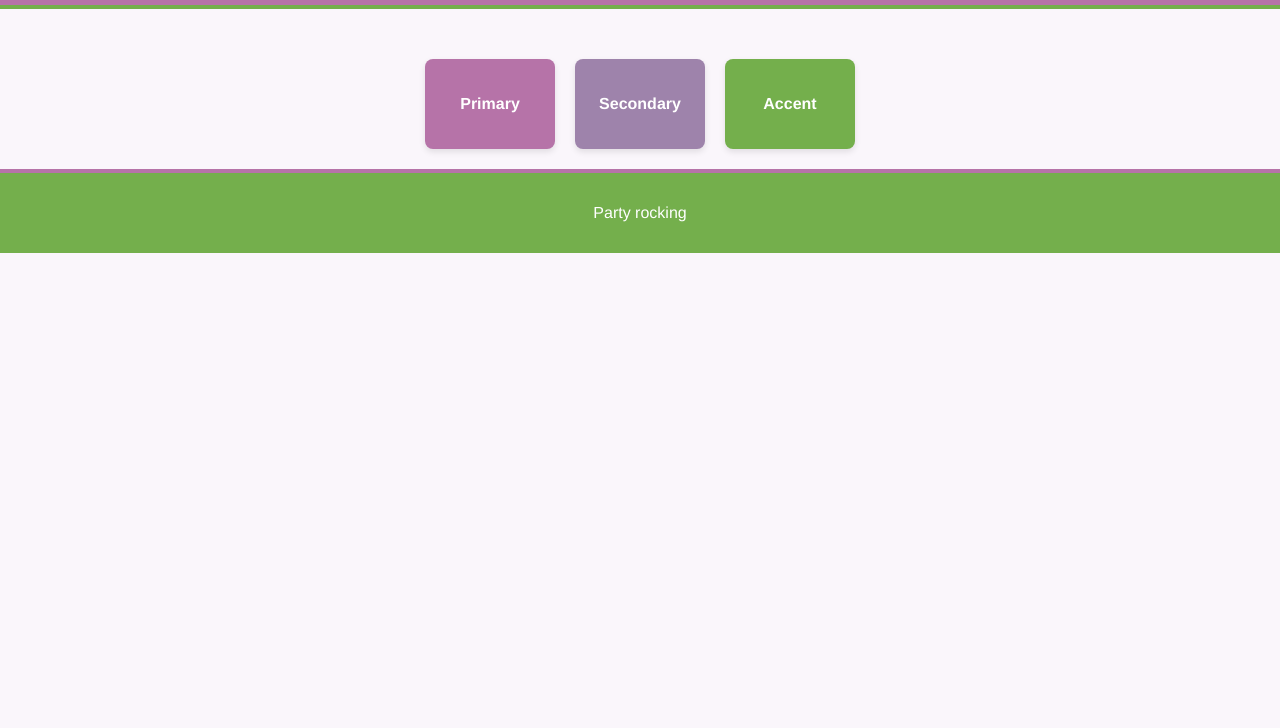
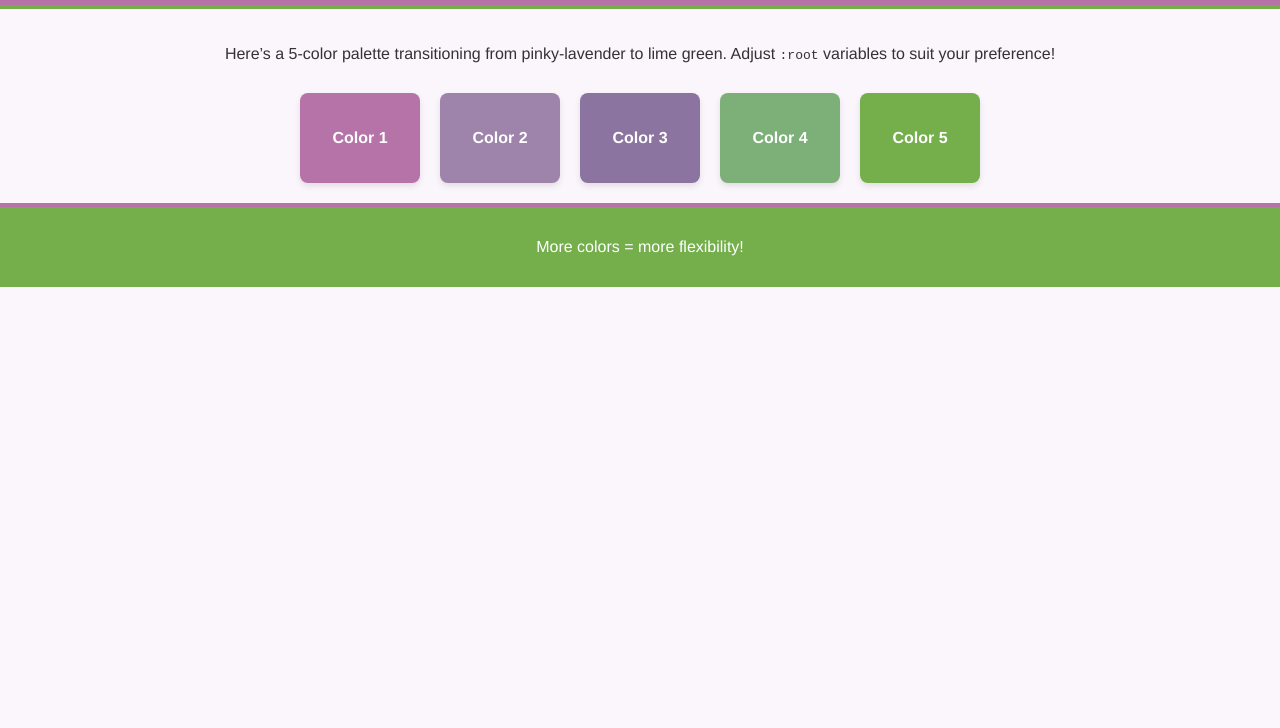
Before and after one commit to damaris-guzman/damarizz.github.io, a plain HTML site: page index.html in a window 1280 px wide. Shown: the part 72-800 px from the top of the page. Drawn offline with Linux system fonts and the light colour scheme.

Commit message:
Update index.html

```diff
--- a/index.html
+++ b/index.html
@@ -2,19 +2,20 @@
 <html lang="en">
 <head>
   <meta charset="UTF-8">
-  <title>Colorss</title>
+  <title>Five-Color Demo</title>
   <style>
     /*
-      1. Define some colors in variables:
-         - A background color with a subtle pastel feel
-         - Primary, secondary, and accent colors moving from pinkish-purple to lime green
+      1. Define 5 custom colors (plus background, text, etc.).
+         We’ll create a gentle progression from pinkish-lavender to lime green.
     */
     :root {
-      --bg-color: #faf6fb;       /* very light, almost white with a purple hint */
-      --primary-color: #b673a8;  /* lavender-pink */
-      --secondary-color: #9e83ab;/* a deeper purple or “bridge” color */
-      --accent-color: #74af4c;   /* soft lime green */
-      --text-color: #333;        /* for contrast on the background */
+      --bg-color: #faf6fb;        /* Light pastel background with a hint of lavender */
+      --color1: #b673a8;         /* Pink-lavender */
+      --color2: #9e83ab;         /* A slightly deeper purple bridging color */
+      --color3: #8c74a1;         /* Another bridging hue, more purple */
+      --color4: #7cb078;         /* A soft green bridging toward lime */
+      --color5: #74af4c;         /* Lime-green tone */
+      --text-color: #333;        /* For contrast on the bg */
       --white: #fff;
     }
 
@@ -27,15 +28,14 @@
       color: var(--text-color);
     }
 
-    /* 3. Header styling */
+    /* 3. Header */
     header {
-      background-color: var(--primary-color);
+      background-color: var(--color1);
       color: var(--white);
       text-align: center;
       padding: 20px;
-      border-bottom: 4px solid var(--accent-color);
+      border-bottom: 4px solid var(--color5);
     }
-
     header h1 {
       margin: 0;
       font-size: 2em;
@@ -44,12 +44,12 @@
     /* 4. Main content area */
     main {
       padding: 20px;
-      max-width: 800px;
+      max-width: 900px;
       margin: 0 auto;
       text-align: center;
     }
 
-    /* 5. Color blocks to demonstrate palette */
+    /* 5. Displaying five color boxes in a row */
     .color-section {
       display: flex;
       flex-wrap: wrap;
@@ -57,9 +57,8 @@
       gap: 20px;
       margin-top: 30px;
     }
-
     .color-box {
-      width: 130px;
+      width: 120px;
       height: 90px;
       display: flex;
       align-items: center;
@@ -70,46 +69,45 @@
       box-shadow: 0 3px 6px rgba(0,0,0,0.1);
     }
 
-    /* Use the variables for each box */
-    .primary {
-      background-color: var(--primary-color);
-    }
+    /* 6. Each of the five colors */
+    .color1 { background-color: var(--color1); }
+    .color2 { background-color: var(--color2); }
+    .color3 { background-color: var(--color3); }
+    .color4 { background-color: var(--color4); }
+    .color5 { background-color: var(--color5); }
 
-    .secondary {
-      background-color: var(--secondary-color);
-    }
-
-    .accent {
-      background-color: var(--accent-color);
-    }
-
-    /* 6. Footer styling */
+    /* 7. Footer */
     footer {
-      background-color: var(--accent-color);
+      background-color: var(--color5);
       color: var(--white);
       text-align: center;
       padding: 15px;
-      border-top: 4px solid var(--primary-color);
+      border-top: 4px solid var(--color1);
     }
   </style>
 </head>
 <body>
 
   <header>
-    <h1>colorss</h1>
+    <h1>Five Colors: Pink to Lime</h1>
   </header>
 
   <main>
-
+    <p>
+      Here’s a 5‑color palette transitioning from pinky‑lavender to lime green.
+      Adjust <code>:root</code> variables to suit your preference!
+    </p>
     <div class="color-section">
-      <div class="color-box primary">Primary</div>
-      <div class="color-box secondary">Secondary</div>
-      <div class="color-box accent">Accent</div>
+      <div class="color-box color1">Color 1</div>
+      <div class="color-box color2">Color 2</div>
+      <div class="color-box color3">Color 3</div>
+      <div class="color-box color4">Color 4</div>
+      <div class="color-box color5">Color 5</div>
     </div>
   </main>
 
   <footer>
-    <p>Party rocking</p>
+    <p>More colors = more flexibility!</p>
   </footer>
 
 </body>
```
